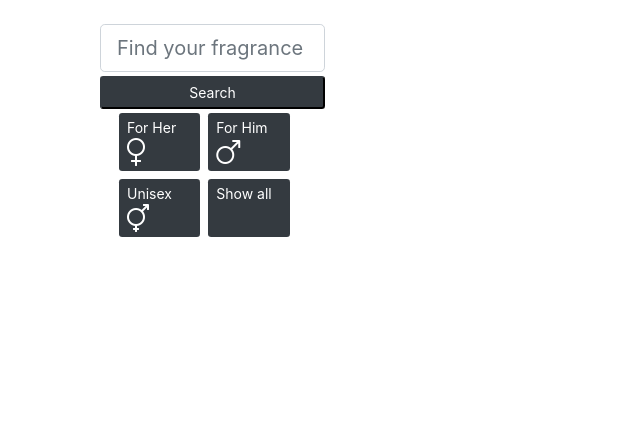
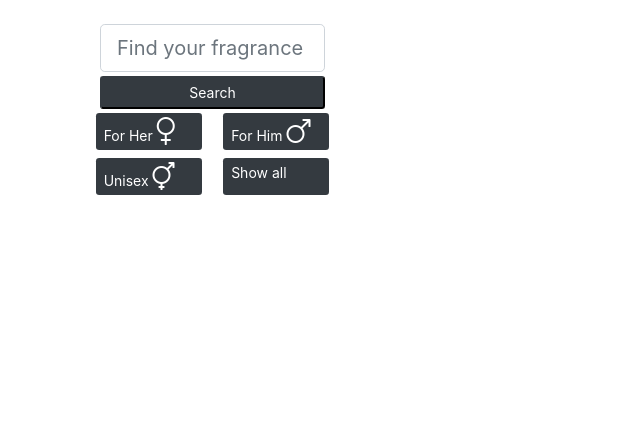
Before and after one commit to Rawa08/FullstackWithDjango, a Django app: page /search/F/ in a window 1280 px wide. Shown: the part 56-492 px from the top of the page, without its empty margins (0-640 px from the left). Run offline with Django 3.2, Linux system fonts and the light colour scheme; data comes from the database, SQL or seed files in the repository; some libraries are stand-ins or nearby versions.

Commit message:
ios rendering bugfix

```diff
--- a/home/templates/index.html
+++ b/home/templates/index.html
@@ -13,14 +13,15 @@
                 <input class="form-control mt-4 form-control-lg" type="text" name="do_search" placeholder="Find your fragrance">
                 <button type="search" class="mt-1 btn-block btn-sm btn-dark">Search</button>
             </form>
-            <div class="container"><div class="row mt-3 m-auto">
-  <a href="{% url 'do_search_F'%}" class="btn-sm btn-dark col-5 m-1 ">For Her <i class="fa fa-venus fa-2x"></i></a>
-    <a href="{% url 'do_search_M'%}"class="btn-sm btn-dark col-5 m-1">For Him <i class="fa fa-mars fa-2x"></i></a>
+            <div class="row">
+  <a href="{% url 'do_search_F'%}" class="mx-auto btn-sm btn-dark col-5 m-1 ">For Her <i class="fa fa-venus fa-2x"></i></a>
+    <a href="{% url 'do_search_M'%}"class="btn-sm btn-dark col-5 m-1 mx-auto">For Him <i class="fa fa-mars fa-2x"></i></a>
 
-    <a href="{% url 'do_search_U'%}"  class="btn-sm btn-dark col-5 m-1">Unisex <i class="fa fa-transgender fa-2x"></i></a>
+    <a href="{% url 'do_search_U'%}"  class="btn-sm btn-dark col-5 m-1 mx-auto">Unisex <i class="fa fa-transgender fa-2x"></i></a>
 
-    <a href="/"  class="btn-sm btn-dark col-5 m-1">Show all</a>
-                 </div></div>
+    <a href="/"  class="btn-sm btn-dark col-5 m-1 mx-auto">Show all</a>
+
+                 </div>
 
 
 
```
